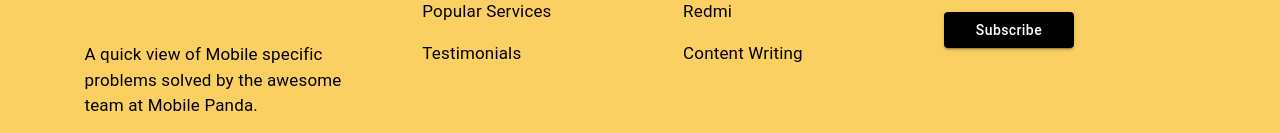
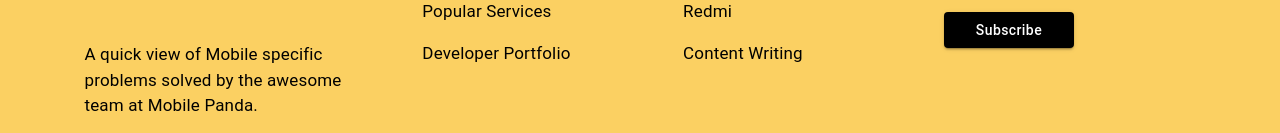
Before and after one commit to shahidmonowarr/mobile-panda-frontend, a React (Create React App) app: page / in a window 1280 px wide. Shown: the part 3626-3759 px from the top of the page. Built offline with nearby package versions, Linux system fonts and the light colour scheme; no server answers.

Commit message:
error handling and my orders update

```diff
--- a/src/components/shares/Footer/Footer.js
+++ b/src/components/shares/Footer/Footer.js
@@ -106,12 +106,12 @@ const Footer = () => {
               gutterBottom
               component="div"
             >
-              <Link
+              <a
                 style={{ textDecoration: "none", color: "black" }}
-                to="/services"
+                href="https://shahidportfolio.netlify.app/"
               >
-                Testimonials
-              </Link>
+                Developer Portfolio
+              </a>
             </Typography>
           </Grid>
 
--- a/src/pages/AllServices/AllServices/AllServices.js
+++ b/src/pages/AllServices/AllServices/AllServices.js
@@ -120,13 +120,13 @@ const AllServices = () => {
             {tempServices.length === 0
               ? services.map((singleService) => (
                   <SingleService
-                    key={singleService.serviceName}
+                    key={singleService._id}
                     singleService={singleService}
                   ></SingleService>
                 ))
               : tempServices.map((singleService) => (
                   <SingleService
-                    key={singleService.serviceName}
+                    key={singleService._id}
                     singleService={singleService}
                   ></SingleService>
                 ))}
--- a/src/pages/AllServices/Services/Services.js
+++ b/src/pages/AllServices/Services/Services.js
@@ -120,13 +120,13 @@ const Services = () => {
                   .slice(0, 6)
                   .map((singleService) => (
                     <SingleService
-                      key={singleService.serviceName}
+                      key={singleService._id}
                       singleService={singleService}
                     ></SingleService>
                   ))
               : tempServices.map((singleService) => (
                   <SingleService
-                    key={singleService.serviceName}
+                    key={singleService._id}
                     singleService={singleService}
                   ></SingleService>
                 ))}
--- a/src/pages/CheckOut/CheckOut.js
+++ b/src/pages/CheckOut/CheckOut.js
@@ -47,7 +47,7 @@ const CheckOut = ({
                 if (data) {
                     setOrderSuccessful(true);
                     handleModalClose();
-                    console.log(data);
+                    // console.log(data);
                 }
             });
     };
--- a/src/pages/Dashboard/AllOrders/AllOrders.js
+++ b/src/pages/Dashboard/AllOrders/AllOrders.js
@@ -69,7 +69,7 @@ const AllOrders = () => {
     })
       .then((res) => res.json())
       .then((data) => {
-        console.log(data);
+        // console.log(data);
         toast("Order Confirmed");
         refetch();
       });
--- a/src/pages/Dashboard/Dashboard/Dashboard.js
+++ b/src/pages/Dashboard/Dashboard/Dashboard.js
@@ -38,9 +38,6 @@ function Dashboard(props) {
        <img style={{width: '150px',}} src="https://i.ibb.co/vqZxqCQ/Mobile-Panda-1-2.png" alt="" />
        </Link>
        </Box>
-       {/* <Divider sx={{display: {sm: 'none'}}} /> */}
-
-      {/* <Toolbar /> */}
 
       <nav style={{border: 'none'}}>
         <Link style={{textDecoration: 'none', color: 'black', fontSize: "xxl-large,"}}  to="/dashboard">
--- a/src/pages/Dashboard/MyOrders/MyOrders.js
+++ b/src/pages/Dashboard/MyOrders/MyOrders.js
@@ -22,7 +22,7 @@ const MyOrders = () => {
                 }
             })
             .then(res => {
-              console.log("res",res);
+              // console.log("res",res);
               if(res.status === 401 || res.status === 403){
                 signOut(auth);
                 localStorage.removeItem('token');
@@ -31,8 +31,8 @@ const MyOrders = () => {
               return res.json();
             })
             .then(data => {
-
-              setMyOrders(data)
+              const myAllOrders = data.filter(singleOrder => singleOrder.email === user.email);
+              setMyOrders(myAllOrders);
             });
         }
     }, [user]);
```
Also changed, not shown: src/hooks/useToken/useToken.js (+2 -6 lines).
